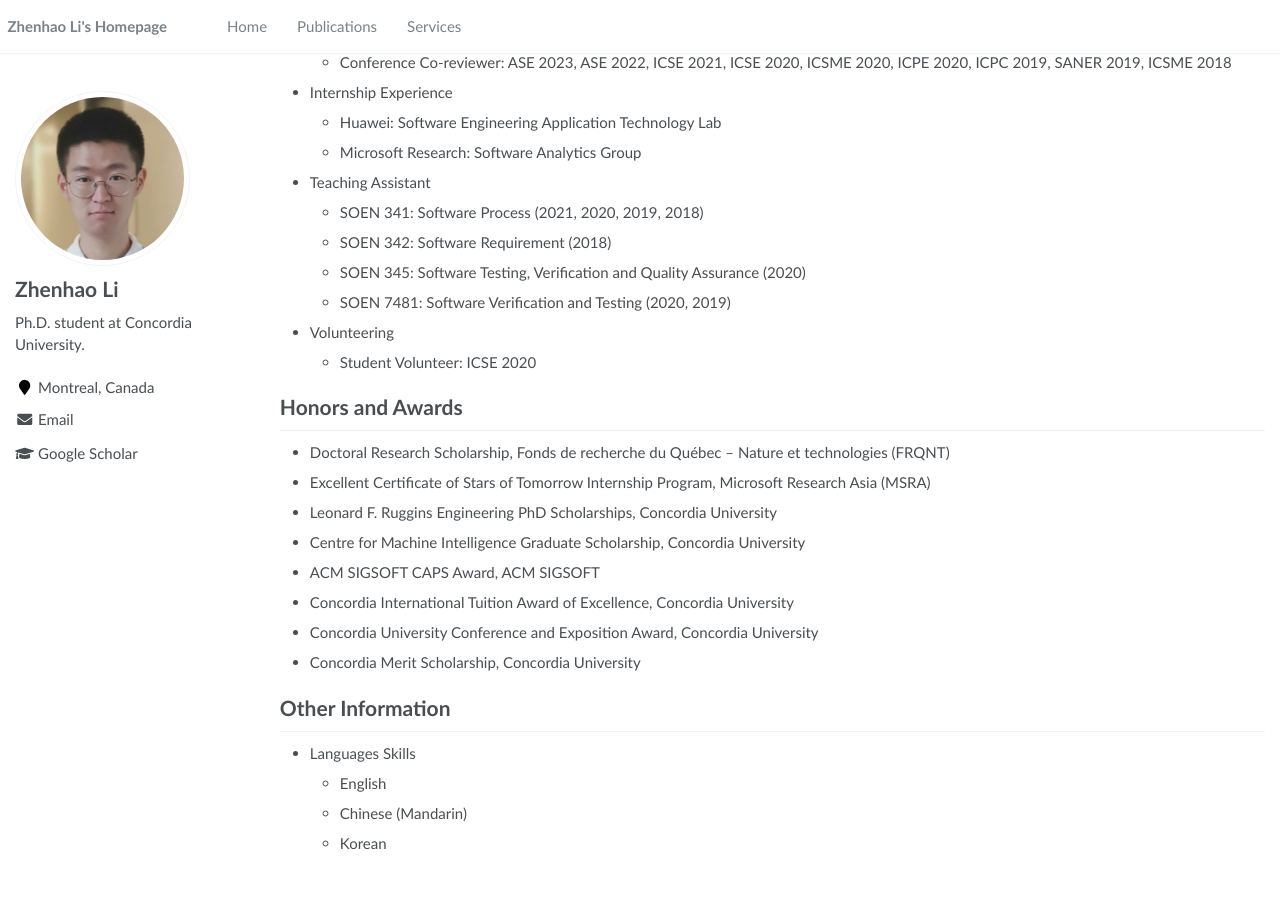
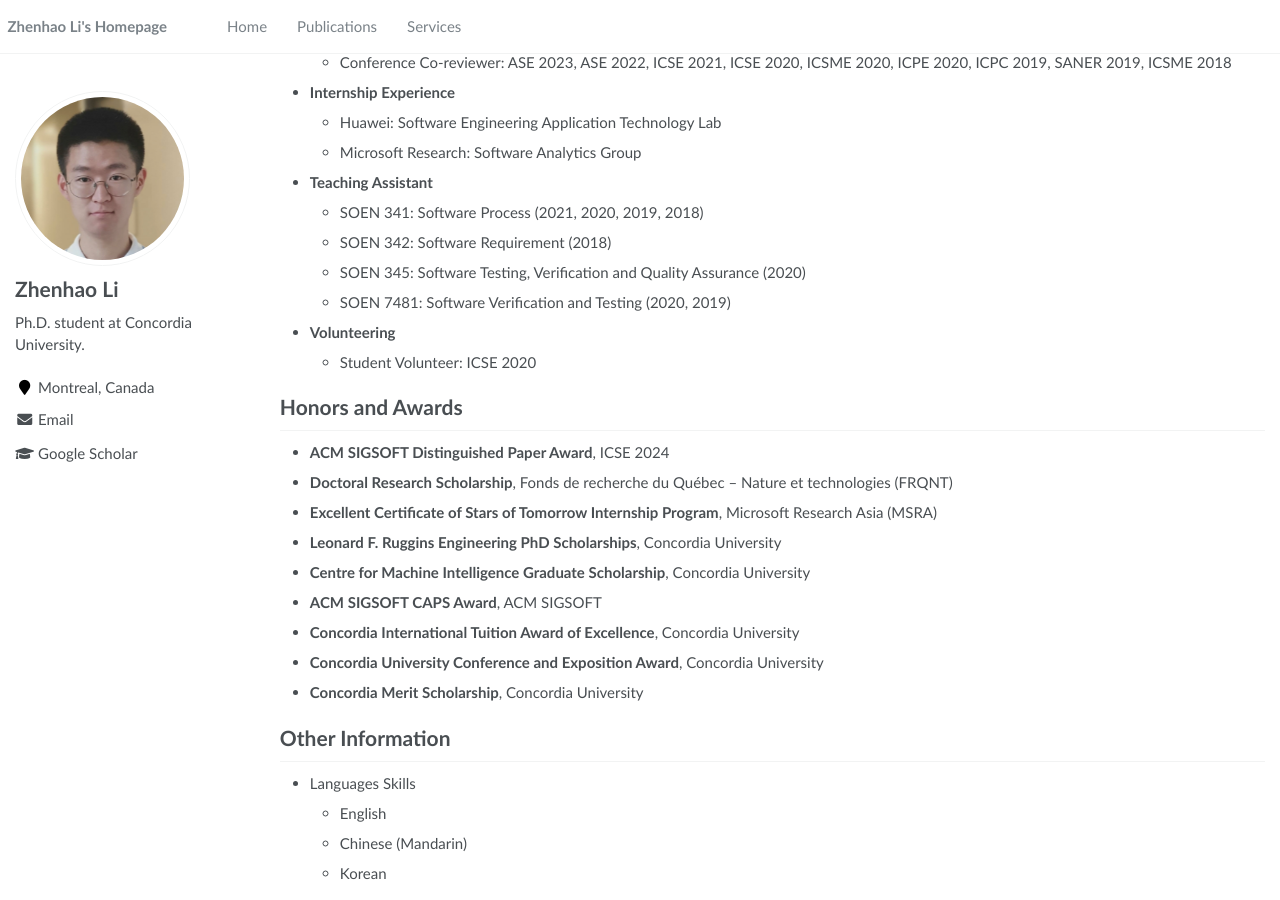
Before and after one commit to ginolzh/ginolzh.github.io, a Jekyll site: the page built from _pages/about.md, in a window 1280 px wide and 900 px high, scrolled down 1462 px. Built offline with Jekyll 4.4.1, drawn with Linux system fonts in a browser that asks for light colours; before the commit the page ends 2332 px from its top, so only the background shows below that.

Commit message:
Update about.md

```diff
--- a/_pages/about.md
+++ b/_pages/about.md
@@ -26,34 +26,34 @@
 Selected Publications
 ======
 * Conference Papers
-  * [C6] *Code Search is All You Need? Improving Code Suggestions with Code Search.*\
+  * **[C6]** *Code Search is All You Need? Improving Code Suggestions with Code Search.*\
   Junkai Chen, Xing Hu, **Zhenhao Li**, Cuiyun Gao, Xin Xia, David Lo.\
   The 46th International Conference on Software Engineering (**ICSE 2024**).\
   <span style="color:red">**⭐ACM SIGSOFT Distinguished Paper Award**</span> \
   [PDF](https://ginolzh.github.io/papers/ICSE2024_Code_Suggestion.pdf)
-  * [C5] *Are They All Good? Studying Practitioners' Expectations on the Readability of Log Messages.*\
+  * **[C5]** *Are They All Good? Studying Practitioners' Expectations on the Readability of Log Messages.*\
   **Zhenhao Li**, An Ran Chen, Xing Hu\*, Xin Xia, Tse-Hsun (Peter) Chen, Weiyi Shang.\
   The 38th IEEE/ACM International Conference on Automated Software Engineering (**ASE 2023**).\
   [PDF](https://ginolzh.github.io/papers/ASE2023_Log_Message_Readability.pdf)
-  * [C4] *Did We Miss Something Important? Studying and Exploring Variable-Aware Log Abstraction.*\
+  * **[C4]** *Did We Miss Something Important? Studying and Exploring Variable-Aware Log Abstraction.*\
   **Zhenhao Li**, Chuan Luo\*, Tse-Hsun (Peter) Chen, Weiyi Shang, Shilin He, Qingwei Lin\*, Dongmei Zhang.\
   The 45th International Conference on Software Engineering (**ICSE 2023**).\
   [PDF](https://ginolzh.github.io/papers/ICSE2023_Log_Var_Aware_.pdf)
-  * [C3] *DeepLV: Suggesting Log Levels Using Ordinal Based Neural Networks.*\
+  * **[C3]** *DeepLV: Suggesting Log Levels Using Ordinal Based Neural Networks.*\
   **Zhenhao Li**, Heng Li, Tse-Hsun (Peter) Chen, Weiyi Shang.\
   The 43rd International Conference on Software Engineering (**ICSE 2021**).\
   [PDF](https://ginolzh.github.io/papers/ICSE2021_Log_Level.pdf)
-  * [C2] *Where Shall We Log? Studying and Suggesting Logging Locations in Code Blocks.*\
+  * **[C2]** *Where Shall We Log? Studying and Suggesting Logging Locations in Code Blocks.*\
   **Zhenhao Li**, Tse-Hsun (Peter) Chen, Weiyi Shang.\
   The 35th IEEE/ACM International Conference on Automated Software Engineering (**ASE 2020**).\
   [PDF](https://ginolzh.github.io/papers/ASE2020_Where_to_Log.pdf)
-  * [C1] *DLFinder: Characterizing and Detecting Duplicate Logging Code Smells.*\
+  * **[C1]** *DLFinder: Characterizing and Detecting Duplicate Logging Code Smells.*\
   **Zhenhao Li**, Tse-Hsun (Peter) Chen, Jinqiu Yang, Weiyi Shang.\
   The 41st International Conference on Software Engineering (**ICSE 2019**).\
   [PDF](https://ginolzh.github.io/papers/ICSE2019_Dup_Log.pdf)
 
 * Journal Papers
-  * [J1] *Studying Duplicate Logging Statements and Their Relationships with Code Clones.*\
+  * **[J1]** *Studying Duplicate Logging Statements and Their Relationships with Code Clones.*\
   **Zhenhao Li**, Tse-Hsun (Peter) Chen, Jinqiu Yang, Weiyi Shang.\
   IEEE Transactions on Software Engineering, published in 2022 (**TSE 2022**).\
   [PDF](https://ginolzh.github.io/papers/TSE_Duplicate_Log.pdf)
@@ -67,36 +67,37 @@
 
 Services and Experience
 ======
-* Journal Reviewer
+* **Journal Reviewer**
   * Transactions on Software Engineering and Methodology (TOSEM)
   * Information and Software Technology (IST)
-* Conference Program Committee
+* **Conference Program Committee**
   * Program Committee: [FORGE 2024](https://conf.researchr.org/track/forge-2024/forge-2024-papers)
   * Artifact Evaluation: [ISSTA 2023](https://conf.researchr.org/track/issta-2023/issta-2023-artifact-evaluation)
   * Shadow Program Committee: [MSR 2021](https://2021.msrconf.org/committee/msr-2021-shadow-pc-shadow-pc-committee)
   * Conference Co-reviewer: ASE 2023, ASE 2022, ICSE 2021, ICSE 2020, ICSME 2020, ICPE 2020, ICPC 2019, SANER 2019, ICSME 2018
-* Internship Experience
+* **Internship Experience**
   * Huawei: Software Engineering Application Technology Lab
   * Microsoft Research: Software Analytics Group
-* Teaching Assistant
+* **Teaching Assistant**
   * SOEN 341: Software Process (2021, 2020, 2019, 2018)
   * SOEN 342: Software Requirement (2018)
   * SOEN 345: Software Testing, Verification and Quality Assurance (2020)
   * SOEN 7481: Software Verification and Testing (2020, 2019)
-* Volunteering
+* **Volunteering**
   * Student Volunteer: ICSE 2020
 
 
 Honors and Awards
 ======
-* Doctoral Research Scholarship, Fonds de recherche du Québec – Nature et technologies (FRQNT)
-* Excellent Certificate of Stars of Tomorrow Internship Program, Microsoft Research Asia (MSRA)
-* Leonard F. Ruggins Engineering PhD Scholarships, Concordia University
-* Centre for Machine Intelligence Graduate Scholarship, Concordia University
-* ACM SIGSOFT CAPS Award, ACM SIGSOFT
-* Concordia International Tuition Award of Excellence, Concordia University
-* Concordia University Conference and Exposition Award, Concordia University
-* Concordia Merit Scholarship, Concordia University
+* **ACM SIGSOFT Distinguished Paper Award**, ICSE 2024
+* **Doctoral Research Scholarship**, Fonds de recherche du Québec – Nature et technologies (FRQNT)
+* **Excellent Certificate of Stars of Tomorrow Internship Program**, Microsoft Research Asia (MSRA)
+* **Leonard F. Ruggins Engineering PhD Scholarships**, Concordia University
+* **Centre for Machine Intelligence Graduate Scholarship**, Concordia University
+* **ACM SIGSOFT CAPS Award**, ACM SIGSOFT
+* **Concordia International Tuition Award of Excellence**, Concordia University
+* **Concordia University Conference and Exposition Award**, Concordia University
+* **Concordia Merit Scholarship**, Concordia University
 
 Other Information
 ======
```
